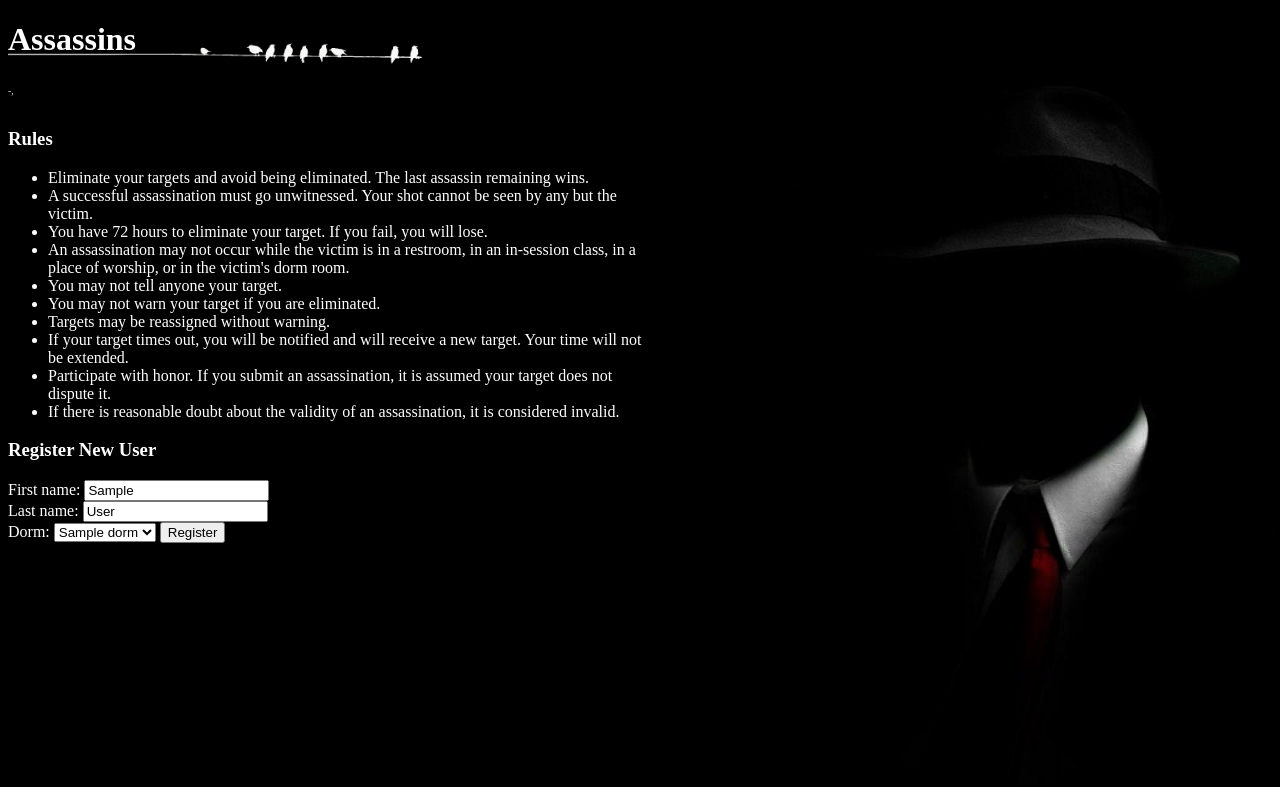
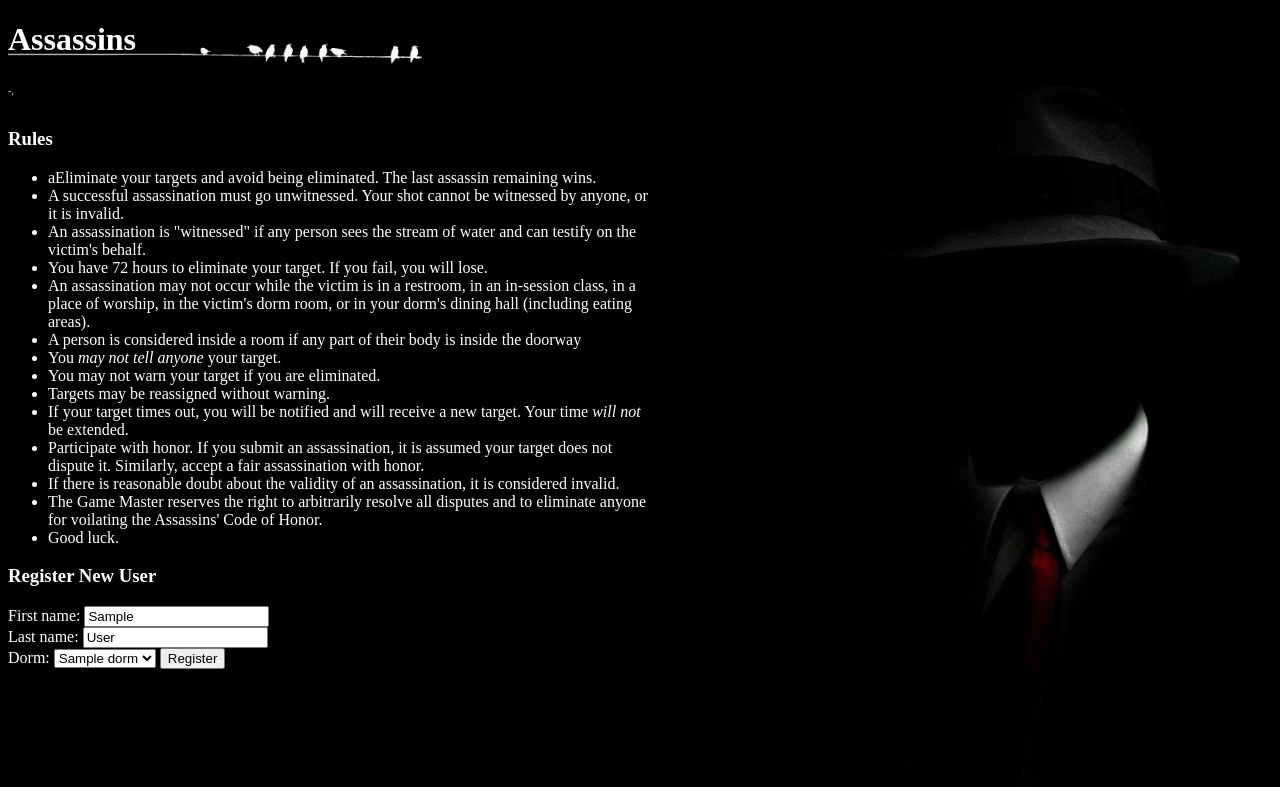
Before and after one commit to covega/assassins, a Django app: template assassins/templates/assassins/register_new_player.html in a window 1280 px wide. Shown: the top 787 px of the page. Run offline with Django 3.2, Linux system fonts and the light colour scheme; tables that the repository leaves empty hold one stand-in row (values such as "Sample post"); the template is opened without the code that fills it: values that come from a table or form of the project are taken from there, most other values are stand-ins (such as "Sample title", 1, 10 or a date in 2020).

Commit message:
Rules appear in game_not_staretd page. Also rules update

```diff
--- a/assassins/templates/assassins/game_not_started.html
+++ b/assassins/templates/assassins/game_not_started.html
@@ -2,6 +2,9 @@
 
 {% block content %}
 {% if current_player %}
+<div class="sidebar">
+{% include "assassins/rules.html" %}
+</div>
     <p>Hello {{ current_player.first_name }}.</p>
     <p>You will receive your first contract shortly.</p>
 {% else %}
--- a/assassins/templates/assassins/rules.html
+++ b/assassins/templates/assassins/rules.html
@@ -1,14 +1,18 @@
 <h3 class="noTopMargin"> Rules </h3>
 
 <ul>
-  <li>Eliminate your targets and avoid being eliminated. The last assassin remaining wins.</li>
-  <li>A successful assassination must go unwitnessed. Your shot cannot be seen by any but the victim.</li>
+  <li>aEliminate your targets and avoid being eliminated. The last assassin remaining wins.</li>
+  <li>A successful assassination must go unwitnessed. Your shot cannot be witnessed by anyone, or it is invalid.</li>
+  <li>An assassination is "witnessed" if any person sees the stream of water and can testify on the victim's behalf.</li>
   <li>You have 72 hours to eliminate your target. If you fail, you will lose.</li>
-  <li>An assassination may not occur while the victim is in a restroom, in an in-session class, in a place of worship, or in the victim's dorm room.</li>
-  <li>You may not tell anyone your target.</li>
+  <li>An assassination may not occur while the victim is in a restroom, in an in-session class, in a place of worship, in the victim's dorm room, or in your dorm's dining hall (including eating areas).</li>
+  <li>A person is considered inside a room if any part of their body is inside the doorway</li>
+  <li>You <i>may not tell anyone</i> your target.</li>
   <li>You may not warn your target if you are eliminated.</li>
   <li>Targets may be reassigned without warning.</li>
-  <li>If your target times out, you will be notified and will receive a new target. Your time will not be extended.</li>
-  <li>Participate with honor. If you submit an assassination, it is assumed your target does not dispute it.</li>
+  <li>If your target times out, you will be notified and will receive a new target. Your time <i>will not</i> be extended.</li>
+  <li>Participate with honor. If you submit an assassination, it is assumed your target does not dispute it. Similarly, accept a fair assassination with honor.</li>
   <li>If there is reasonable doubt about the validity of an assassination, it is considered invalid.</li>
+  <li>The Game Master reserves the right to arbitrarily resolve all disputes and to eliminate anyone for voilating the Assassins' Code of Honor.</li>
+  <li>Good luck.</li>
 </ul>
```
